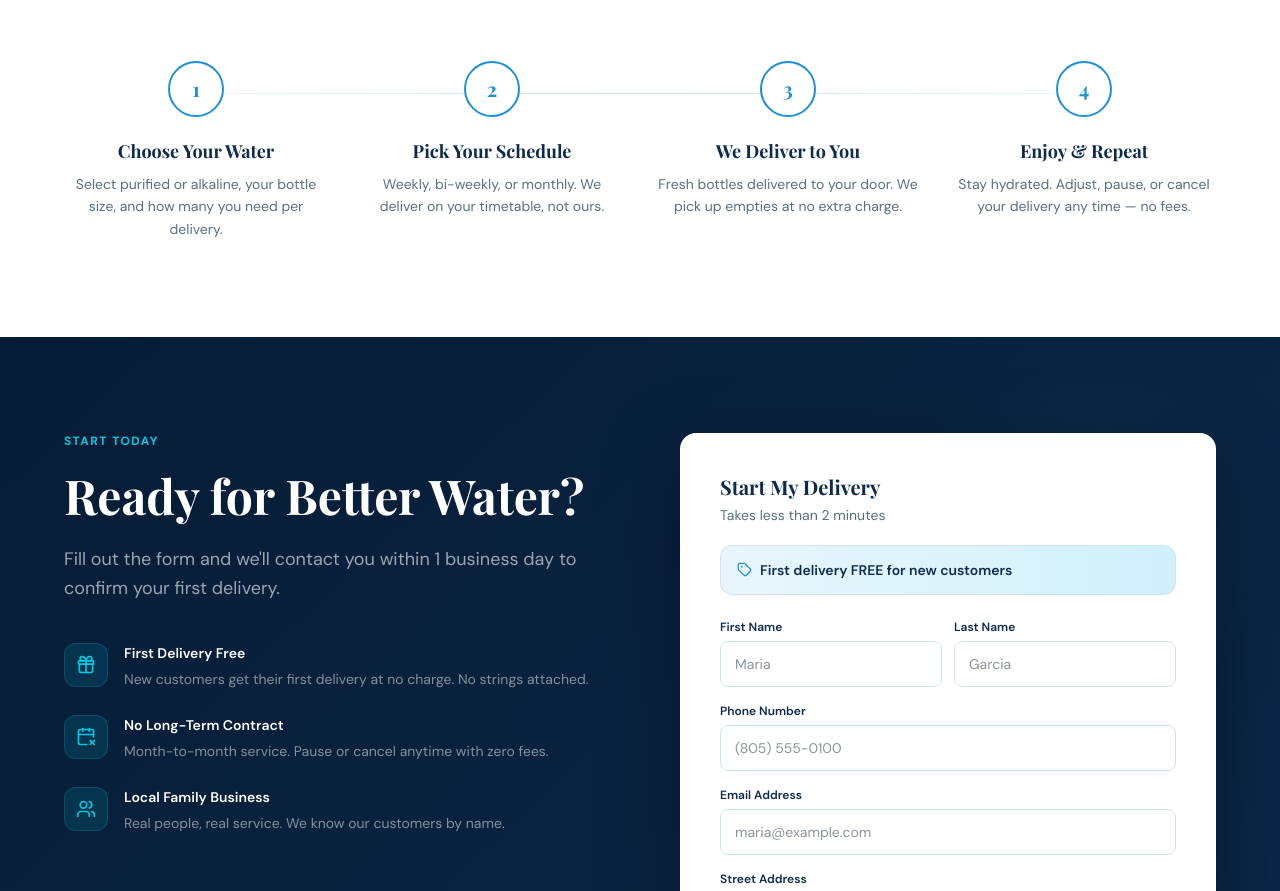
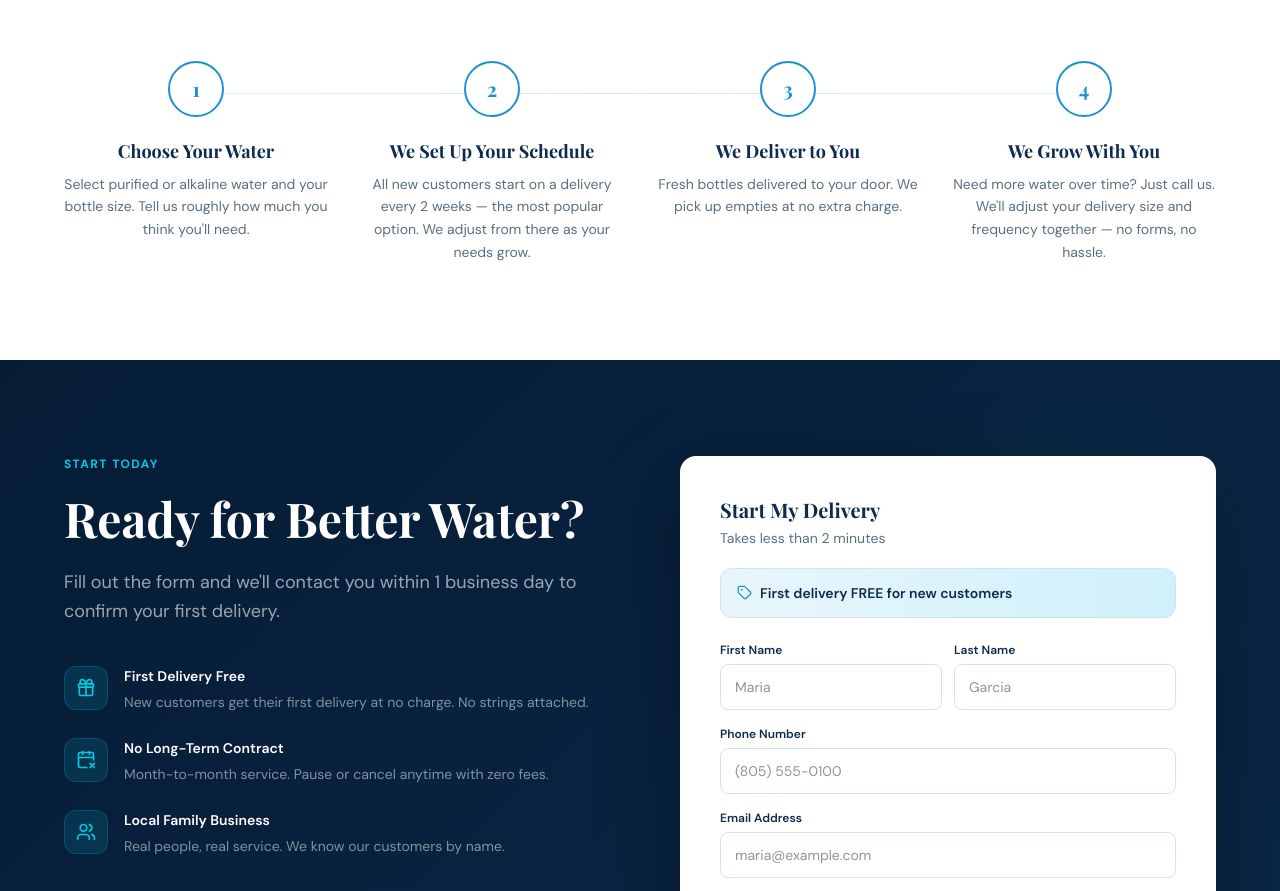
Before and after one commit to theoakagency/pureowater, a Next.js app: page / in a window 1280 px wide. Shown: the part 2140-3031 px from the top of the page. Built offline with nearby package versions, Linux system fonts and the light colour scheme; no server answers; a web font is replaced by a local one.

Commit message:
Update HowItWorks steps with revised copy
Co-Authored-By: Claude Sonnet 4.6 <noreply@anthropic.com>

```diff
--- a/components/HowItWorks.tsx
+++ b/components/HowItWorks.tsx
@@ -1,8 +1,24 @@
 const steps = [
-  { num: '1', title: 'Choose Your Water', desc: 'Select purified or alkaline, your bottle size, and how many you need per delivery.' },
-  { num: '2', title: 'Pick Your Schedule', desc: 'Weekly, bi-weekly, or monthly. We deliver on your timetable, not ours.' },
-  { num: '3', title: 'We Deliver to You', desc: 'Fresh bottles delivered to your door. We pick up empties at no extra charge.' },
-  { num: '4', title: 'Enjoy & Repeat',    desc: 'Stay hydrated. Adjust, pause, or cancel your delivery any time — no fees.' },
+  {
+    num: '1',
+    title: 'Choose Your Water',
+    desc: 'Select purified or alkaline water and your bottle size. Tell us roughly how much you think you\'ll need.',
+  },
+  {
+    num: '2',
+    title: 'We Set Up Your Schedule',
+    desc: 'All new customers start on a delivery every 2 weeks — the most popular option. We adjust from there as your needs grow.',
+  },
+  {
+    num: '3',
+    title: 'We Deliver to You',
+    desc: 'Fresh bottles delivered to your door. We pick up empties at no extra charge.',
+  },
+  {
+    num: '4',
+    title: 'We Grow With You',
+    desc: 'Need more water over time? Just call us. We\'ll adjust your delivery size and frequency together — no forms, no hassle.',
+  },
 ]
 
 export default function HowItWorks() {
```
